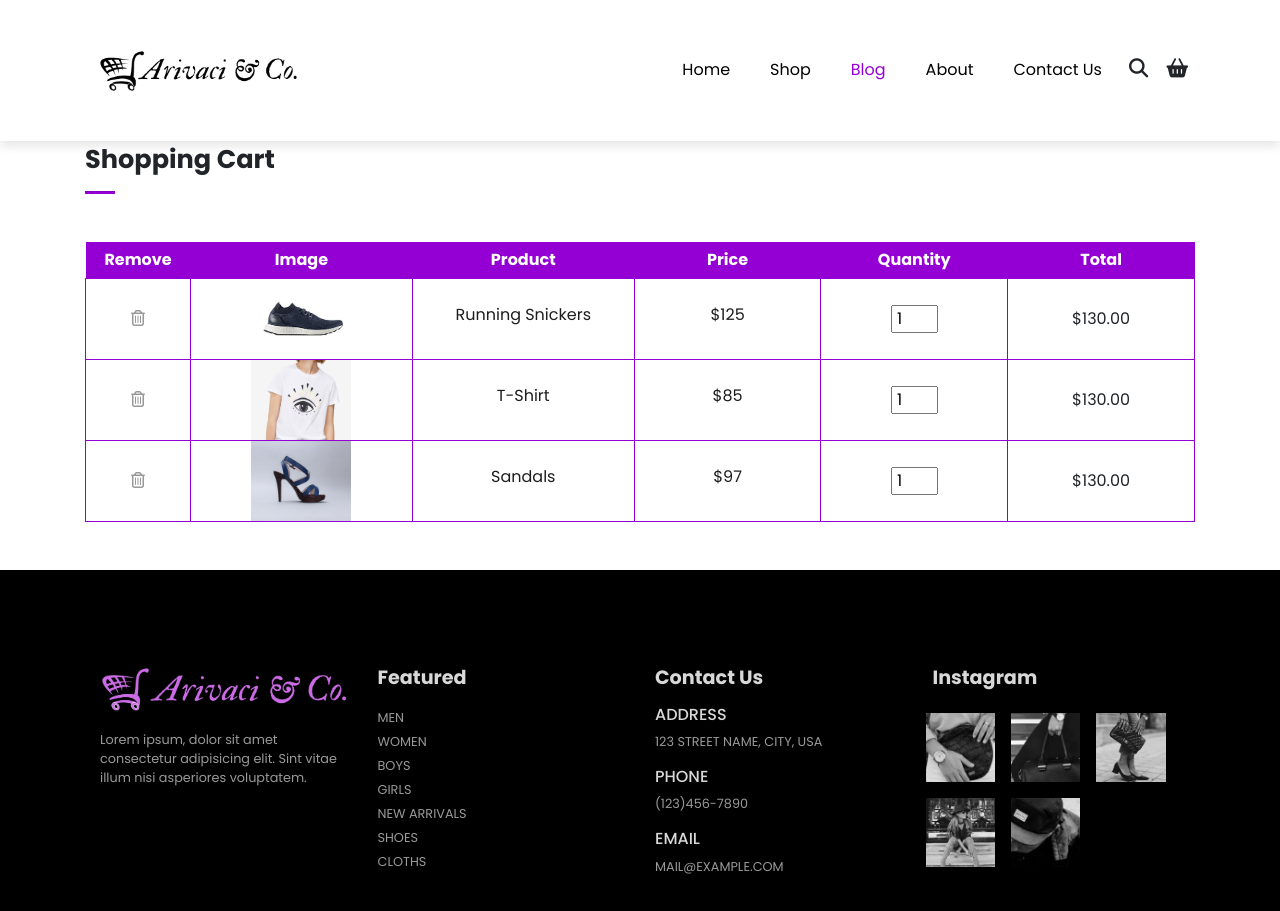
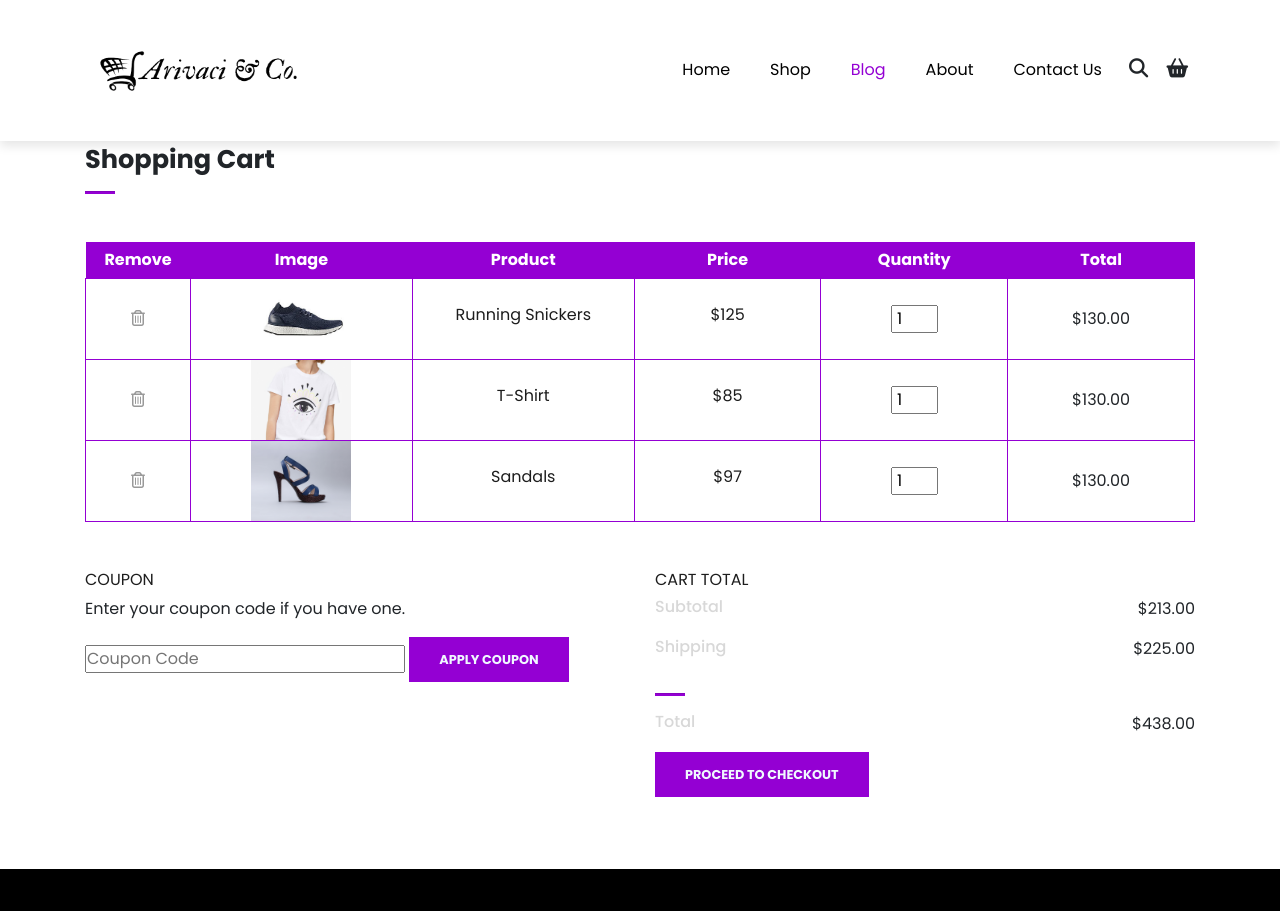
Before and after one commit to digia3d/ecommerce, a website: page cart.html in a window 1280 px wide. Shown: the top 911 px of the page. Drawn offline with nearby package versions, Linux system fonts and the light colour scheme.

Commit message:
Add tables for coupon and for total price

```diff
--- a/cart.html
+++ b/cart.html
@@ -98,6 +98,38 @@
       </table>
    </section>
 
+   <section id="cart-bottom" class="container">
+      <div class="row">
+         <div class="coupon col-lg-6 col-md-6 col-12 mb-4">
+            <div>
+               <h5 class="text-uppercase">coupon</h5>
+               <p>Enter your coupon code if you have one.</p>
+               <input type="text" placeholder="Coupon Code">
+               <button>APPLY COUPON</button>
+            </div>
+         </div>
+         <div class="total col-lg-6 col-md-6 col-12 mb-4">
+            <div>
+               <h5 class="text-uppercase">cart total</h5>
+               <div class="d-flex justify-content-between">
+                  <h6>Subtotal</h6>
+                  <p>$213.00</p>
+               </div>
+               <div class="d-flex justify-content-between">
+                  <h6>Shipping</h6>
+                  <p>$225.00</p>
+               </div>
+               <hr class="second-hr" />
+               <div class="d-flex justify-content-between">
+                  <h6>Total</h6>
+                  <p>$438.00</p>
+               </div>
+               <button>PROCEED TO CHECKOUT</button>
+            </div>
+         </div>
+      </div>
+   </section>
+
 
 
 
```
